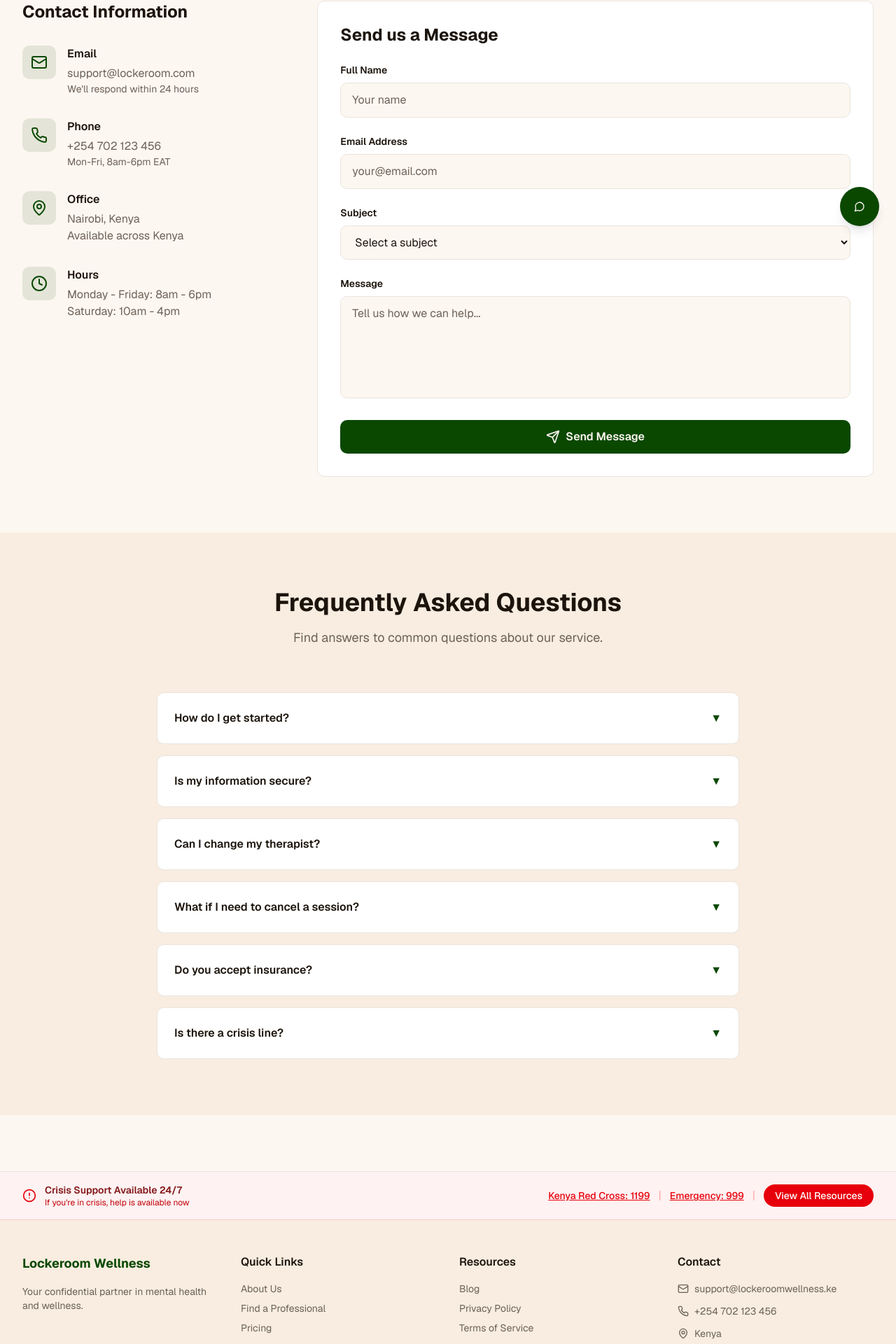
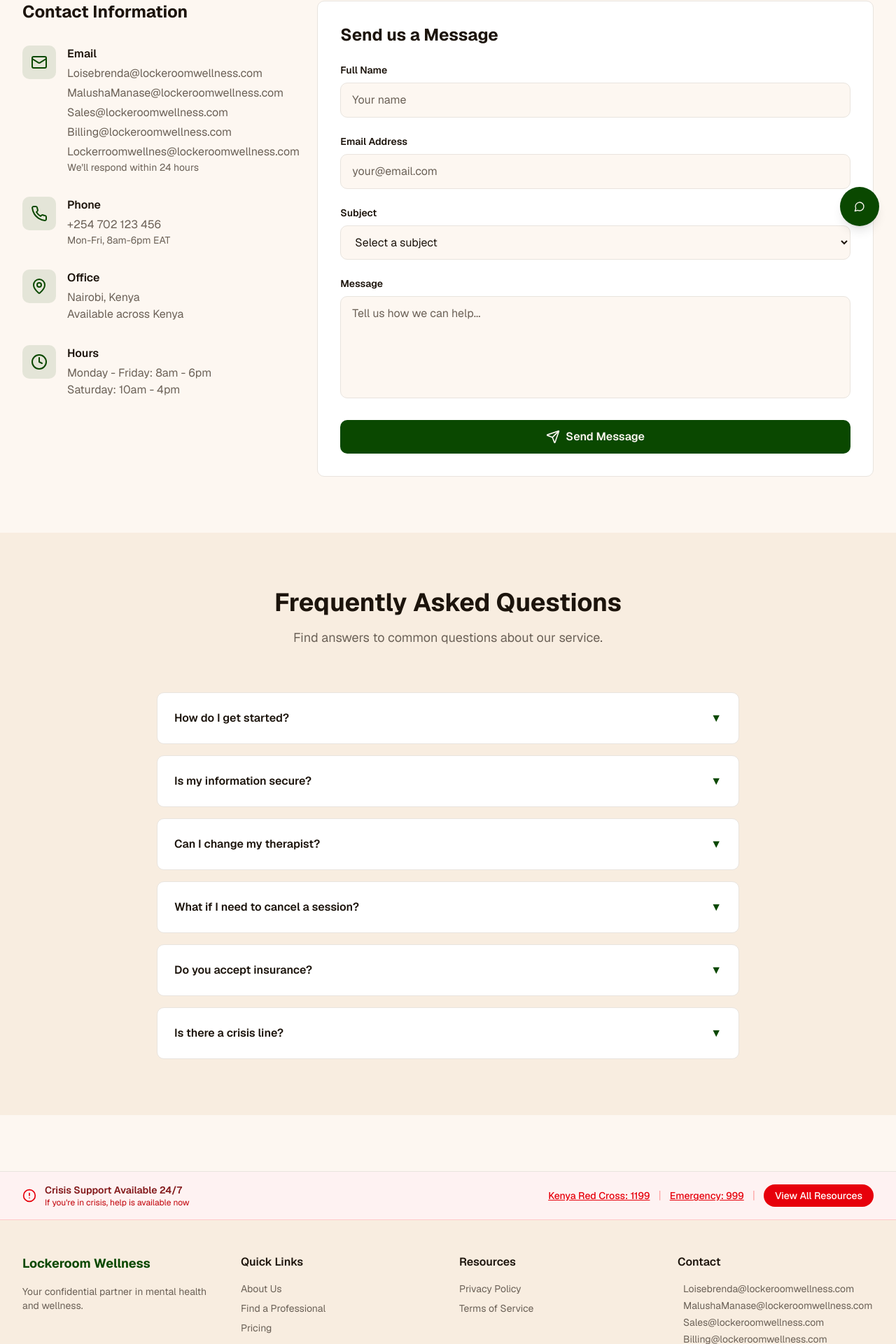
Before and after one commit to Seniorcaptain/https-github.com-Seniorcaptain-v0-lockeroom-wellness-website, a Next.js app: page /contact in a window 1280 px wide. Shown: the part 453-2373 px from the top of the page at 70% size. Built offline with nearby package versions, Linux system fonts and the light colour scheme.

Commit message:
Update website email routing to Zoho inboxes

```diff
--- a/app/contact/page.tsx
+++ b/app/contact/page.tsx
@@ -61,8 +61,14 @@ export default function ContactPage() {
                 </div>
                 <div>
                   <h3 className="font-semibold text-foreground mb-1">Email</h3>
-                  <p className="text-muted-foreground">support@lockeroom.com</p>
-                  <p className="text-sm text-muted-foreground">We'll respond within 24 hours</p>
+                  <div className="space-y-1 text-muted-foreground">
+                    <a href="mailto:Loisebrenda@lockeroomwellness.com" className="block hover:text-primary transition-colors">Loisebrenda@lockeroomwellness.com</a>
+                    <a href="mailto:MalushaManase@lockeroomwellness.com" className="block hover:text-primary transition-colors">MalushaManase@lockeroomwellness.com</a>
+                    <a href="mailto:Sales@lockeroomwellness.com" className="block hover:text-primary transition-colors">Sales@lockeroomwellness.com</a>
+                    <a href="mailto:Billing@lockeroomwellness.com" className="block hover:text-primary transition-colors">Billing@lockeroomwellness.com</a>
+                    <a href="mailto:Lockerroomwellnes@lockeroomwellness.com" className="block hover:text-primary transition-colors">Lockerroomwellnes@lockeroomwellness.com</a>
+                  </div>
+                  <p className="text-sm text-muted-foreground">We&apos;ll respond within 24 hours</p>
                 </div>
               </div>
 
@@ -222,7 +228,7 @@ export default function ContactPage() {
               },
               {
                 q: "Is my information secure?",
-                a: "Yes, we use HIPAA-compliant encryption and security measures to protect your personal and health information.",
+                a: "We use encryption and security measures designed to protect your personal information, with handling aligned to Kenya's Data Protection Act, 2019.",
               },
               {
                 q: "Can I change my therapist?",
--- a/app/layout.tsx
+++ b/app/layout.tsx
@@ -57,7 +57,7 @@ const jsonLd = {
     "Online mental health support platform connecting clients with licensed therapists, counselors, and psychiatrists in Kenya.",
   url: siteUrl,
   telephone: "+254702123456",
-  email: "support@lockeroomwellness.ke",
+  email: "Loisebrenda@lockeroomwellness.com",
   address: {
     "@type": "PostalAddress",
     addressCountry: "KE",
--- a/components/chatbot.tsx
+++ b/components/chatbot.tsx
@@ -83,7 +83,7 @@ export default function Chatbot() {
 
     // Contact/support
     if (lowerMessage.includes("contact") || lowerMessage.includes("email") || lowerMessage.includes("phone")) {
-      return "You can reach us at:\n\n• Email: support@lockeroom.com\n• Phone: (123) 456-7890\n• WhatsApp: Available for quick inquiries\n\nOur support team is here to help! Would you like to visit our Contact page to send us a message?"
+      return "You can reach us at:\n\n• General: Loisebrenda@lockeroomwellness.com\n• Operations: MalushaManase@lockeroomwellness.com\n• Sales: Sales@lockeroomwellness.com\n• Billing: Billing@lockeroomwellness.com\n• Support: Lockerroomwellnes@lockeroomwellness.com\n• Phone: +254 702 123 456\n• WhatsApp: Available for quick inquiries\n\nOur support team is here to help! Would you like to visit our Contact page to send us a message?"
     }
 
     // General greeting
--- a/components/footer.tsx
+++ b/components/footer.tsx
@@ -80,17 +80,12 @@ export default function Footer() {
             <h4 className="font-semibold text-foreground mb-4">Resources</h4>
             <ul className="space-y-2 text-sm">
               <li>
-                <Link href="#" className="text-muted-foreground hover:text-primary transition-colors">
-                  Blog
-                </Link>
-              </li>
-              <li>
-                <Link href="#" className="text-muted-foreground hover:text-primary transition-colors">
+                <Link href="/privacy" className="text-muted-foreground hover:text-primary transition-colors">
                   Privacy Policy
                 </Link>
               </li>
               <li>
-                <Link href="#" className="text-muted-foreground hover:text-primary transition-colors">
+                <Link href="/terms" className="text-muted-foreground hover:text-primary transition-colors">
                   Terms of Service
                 </Link>
               </li>
@@ -103,9 +98,13 @@ export default function Footer() {
             <ul className="space-y-3 text-sm">
               <li className="flex items-center gap-2 text-muted-foreground">
                 <Mail className="w-4 h-4" />
-                <a href="mailto:support@lockeroomwellness.ke" className="hover:text-primary transition-colors">
-                  support@lockeroomwellness.ke
-                </a>
+                <div className="space-y-1">
+                  <a href="mailto:Loisebrenda@lockeroomwellness.com" className="block hover:text-primary transition-colors">Loisebrenda@lockeroomwellness.com</a>
+                  <a href="mailto:MalushaManase@lockeroomwellness.com" className="block hover:text-primary transition-colors">MalushaManase@lockeroomwellness.com</a>
+                  <a href="mailto:Sales@lockeroomwellness.com" className="block hover:text-primary transition-colors">Sales@lockeroomwellness.com</a>
+                  <a href="mailto:Billing@lockeroomwellness.com" className="block hover:text-primary transition-colors">Billing@lockeroomwellness.com</a>
+                  <a href="mailto:Lockerroomwellnes@lockeroomwellness.com" className="block hover:text-primary transition-colors">Lockerroomwellnes@lockeroomwellness.com</a>
+                </div>
               </li>
               <li className="flex items-center gap-2 text-muted-foreground">
                 <Phone className="w-4 h-4" />
--- a/components/pricing-calculator.tsx
+++ b/components/pricing-calculator.tsx
@@ -113,7 +113,7 @@ export function PricingCalculator() {
 
   const whatsappLink =
     "https://wa.me/254718123456?text=Hi%20Lockeroom%20Wellness,%20I%20would%20like%20to%20inquire%20about%20corporate%20rates."
-  const emailLink = "mailto:corporate@lockeroomwellness.com?subject=Corporate%20Rates%20Inquiry"
+  const emailLink = "mailto:Sales@lockeroomwellness.com?subject=Corporate%20Rates%20Inquiry"
 
   const hasSelectedItems = Object.keys(selectedItems).length > 0
 
```
